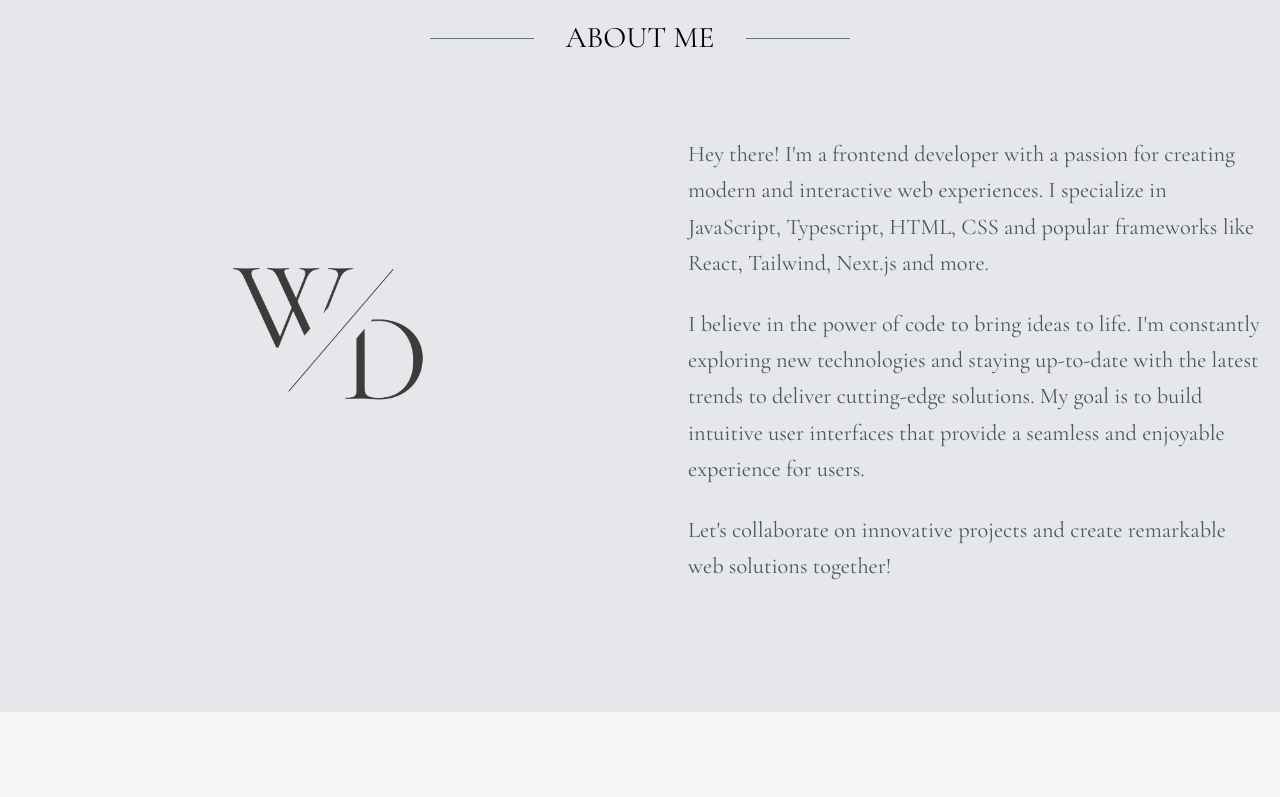
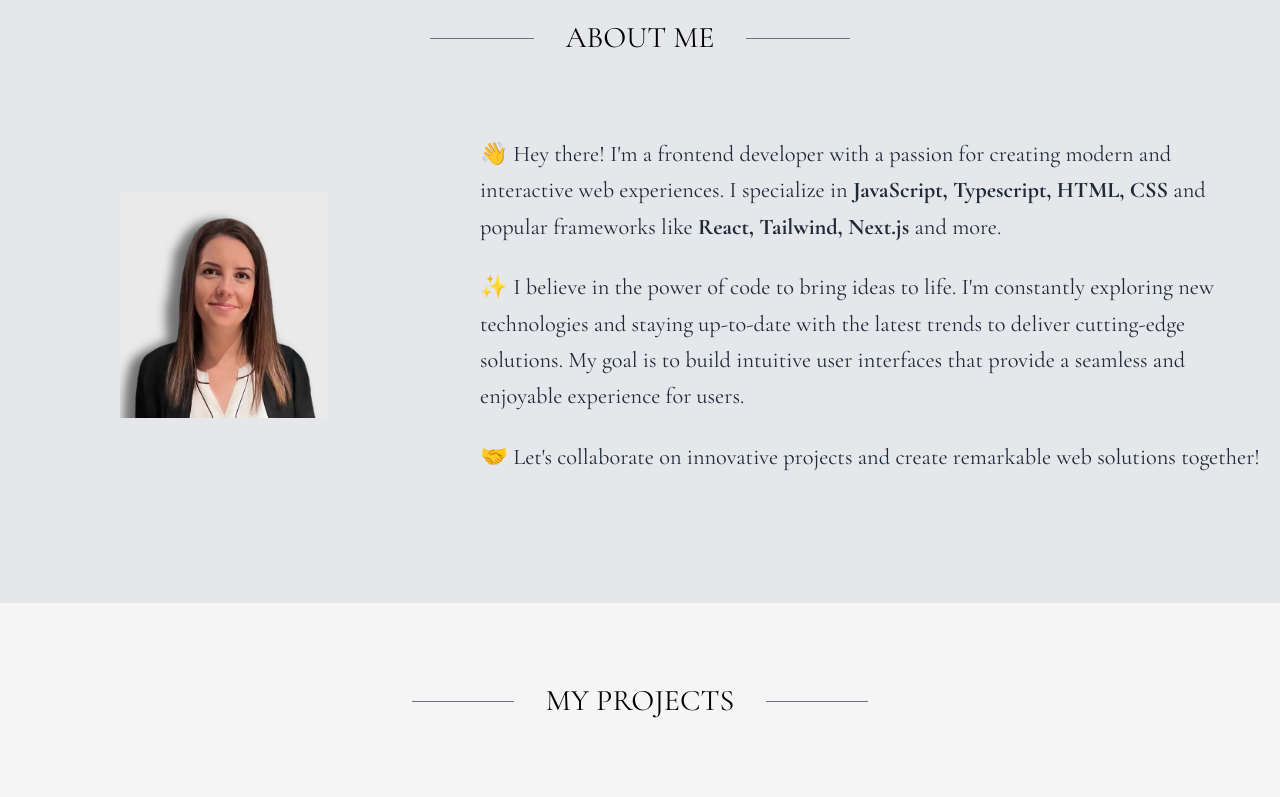
Before and after one commit to Wiktoria2308/Portfolio, a Next.js app: page / in a window 1280 px wide. Shown: the part 860-1657 px from the top of the page. Built offline with nearby package versions, Linux system fonts and the light colour scheme.

Commit message:
added my image, changed some font style, added text to contact form

```diff
--- a/src/components/AboutMeSection.tsx
+++ b/src/components/AboutMeSection.tsx
@@ -4,7 +4,7 @@ const AboutMeSection: React.FC = () => {
   return (
     <div className="bg-gray-200 pt-20 pb-32" id="aboutme">
       <div className="container mx-auto px-4">
-      <div className="flex items-center justify-center mb-20">
+      <div className="flex items-center justify-center mb-10 lg:mb-20 ">
         <hr className="border-gray-500 border-t w-1/12 my-1 mr-4" />
         <h2 className="text-3xl text-center">
           <span className="px-4 uppercase">About me</span>
@@ -12,20 +12,20 @@ const AboutMeSection: React.FC = () => {
         <hr className="border-gray-500 border-t w-1/12 my-1 ml-4" />
       </div>
         <div className="flex flex-col md:flex-row items-center">
-          <div className="md:w-1/2 mb-8 md:mb-0">
-            <div className="w-48 h-48 mx-auto">
-              <img src="/logo.png" alt="logo" />
+          <div className="md:w-1/3 mb-8 md:mb-0">
+            <div className="w-1/3 lg:w-1/2 mx-auto">
+              <img src="/me.jpeg" alt="my image" />
             </div>
           </div>
-          <div className="md:w-1/2 md:pl-12">
-            <p className="text-[1.4rem] text-gray-600 leading-relaxed mb-6">
-              Hey there! I'm a frontend developer with a passion for creating modern and interactive web experiences. I specialize in JavaScript, Typescript, HTML, CSS and popular frameworks like React, Tailwind, Next.js and more.
+          <div className="md:w-2/3 md:pl-12">
+            <p className="text-[1.4rem] text-gray-800 leading-relaxed mb-6">
+              👋 Hey there! I'm a frontend developer with a passion for creating modern and interactive web experiences. I specialize in <strong>JavaScript, Typescript, HTML, CSS</strong> and popular frameworks like <strong>React, Tailwind, Next.js</strong> and more.
             </p>
-            <p className="text-[1.4rem] text-gray-600 leading-relaxed mb-6">
-              I believe in the power of code to bring ideas to life. I'm constantly exploring new technologies and staying up-to-date with the latest trends to deliver cutting-edge solutions. My goal is to build intuitive user interfaces that provide a seamless and enjoyable experience for users.
+            <p className="text-[1.4rem] text-gray-800 leading-relaxed mb-6">
+              ✨ I believe in the power of code to bring ideas to life. I'm constantly exploring new technologies and staying up-to-date with the latest trends to deliver cutting-edge solutions. My goal is to build intuitive user interfaces that provide a seamless and enjoyable experience for users.
             </p>
-            <p className="text-[1.4rem] text-gray-600 leading-relaxed">
-            Let's collaborate on innovative projects and create remarkable web solutions together!
+            <p className="text-[1.4rem] text-gray-800 leading-relaxed">
+            🤝 Let's collaborate on innovative projects and create remarkable web solutions together!
             </p>
           </div>
         </div>
--- a/src/components/ContactForm.tsx
+++ b/src/components/ContactForm.tsx
@@ -84,7 +84,7 @@ const ContactForm: React.FC = () => {
         </h2>
         <hr className="border-gray-500 border-t w-1/12 my-1 ml-4" />
       </div>
-      <p className="text-center text-gray-700 text-xl mb-8 max-w-xl mx-auto">
+      <p className="text-center text-gray-700 text-xl mb-8 mx-auto max-w-md font-medium">
         Feel free to reach out! If you have any questions or want to collaborate, don’t hesitate to contact me.
       </p>
       <form
--- a/src/components/ProjectsSection.tsx
+++ b/src/components/ProjectsSection.tsx
@@ -56,10 +56,10 @@ const ProjectsSection: React.FC = () => {
       title: "Tasty Malmö",
       description: (
         <>
-        Tasty Malmö is a demo web application featuring fictional restaurants and cafés around Malmö, designed to showcase location-based functionality. Built with <strong>React, React Router,</strong> and styled with <strong>Bootstrap</strong>, the app offers smooth navigation and a user-friendly interface. Regular users can log in to suggest new places, while only admins can create, approve, or edit locations. Thanks to the <strong>Google Maps API</strong>, users can view their current location, get directions, and filter results by cuisine, type, or distance. <strong>Firebase</strong> handles authentication and data storage, <strong>Axios</strong> manages API calls, <strong>Dropzone</strong> supports image uploads, and the app is tested using <strong>Testing Library</strong> to ensure reliability.
+        Tasty Malmö is a demo web application featuring fictional restaurants and cafés around Malmö, designed to showcase location-based functionality. Built with <strong>React, React Router,</strong> and styled with <strong>Bootstrap</strong>, the app offers smooth navigation and a user-friendly interface. Regular users can log in to suggest new places, while only admins can create, approve, or edit locations. Thanks to the <strong>Google Maps API</strong>, users can view their current location, get directions, and filter results by distance. <strong>Firebase</strong> handles authentication and data storage, <strong>Axios</strong> manages API calls, <strong>Dropzone</strong> supports image uploads, and the app is tested using <strong>Testing Library</strong> to ensure reliability.
         </>
       ),
-      descriptionText: "Tasty Malmö is a demo web application featuring fictional restaurants and cafés around Malmö, designed to showcase location-based functionality. Built with React, React Router, and styled with Bootstrap, the app offers smooth navigation and a user-friendly interface. Regular users can log in to suggest new places, while only admins can create, approve, or edit locations. Thanks to the Google Maps API, users can view their current location, get directions, and filter results by cuisine, type, or distance. Firebase handles authentication and data storage, Axios manages API calls, Dropzone supports image uploads, and the app is tested using Testing Library to ensure reliability.",
+      descriptionText: "Tasty Malmö is a demo web application featuring fictional restaurants and cafés around Malmö, designed to showcase location-based functionality. Built with React, React Router, and styled with Bootstrap, the app offers smooth navigation and a user-friendly interface. Regular users can log in to suggest new places, while only admins can create, approve, or edit locations. Thanks to the Google Maps API, users can view their current location, get directions, and filter results by distance. Firebase handles authentication and data storage, Axios manages API calls, Dropzone supports image uploads, and the app is tested using Testing Library to ensure reliability.",
       image: "/tasty-malmo.png",
       website: "https://tasty-malmo.netlify.app/",
       code: "https://github.com/Wiktoria2308/Restaurant-Cafe-Map-App",
@@ -157,7 +157,7 @@ const ProjectsSection: React.FC = () => {
             <div className="w-full lg:w-3/4">
               <p className="text-left lg:mb-[20px] mb-[10px] lg:text-[25px] text-[23px] font-semibold lg:font-medium">{project.title}</p>
               {project.description && (
-                <div className="text-left text-[1.3rem] leading-9 relative font-normal">
+                <div className="text-left text-[1.3rem] leading-9 relative font-medium md:font-normal">
                   {isMobile ? (
                     <>
                       {expandedDescriptions[index] ? (
```
Also changed, not shown: public/me.jpeg (added).
